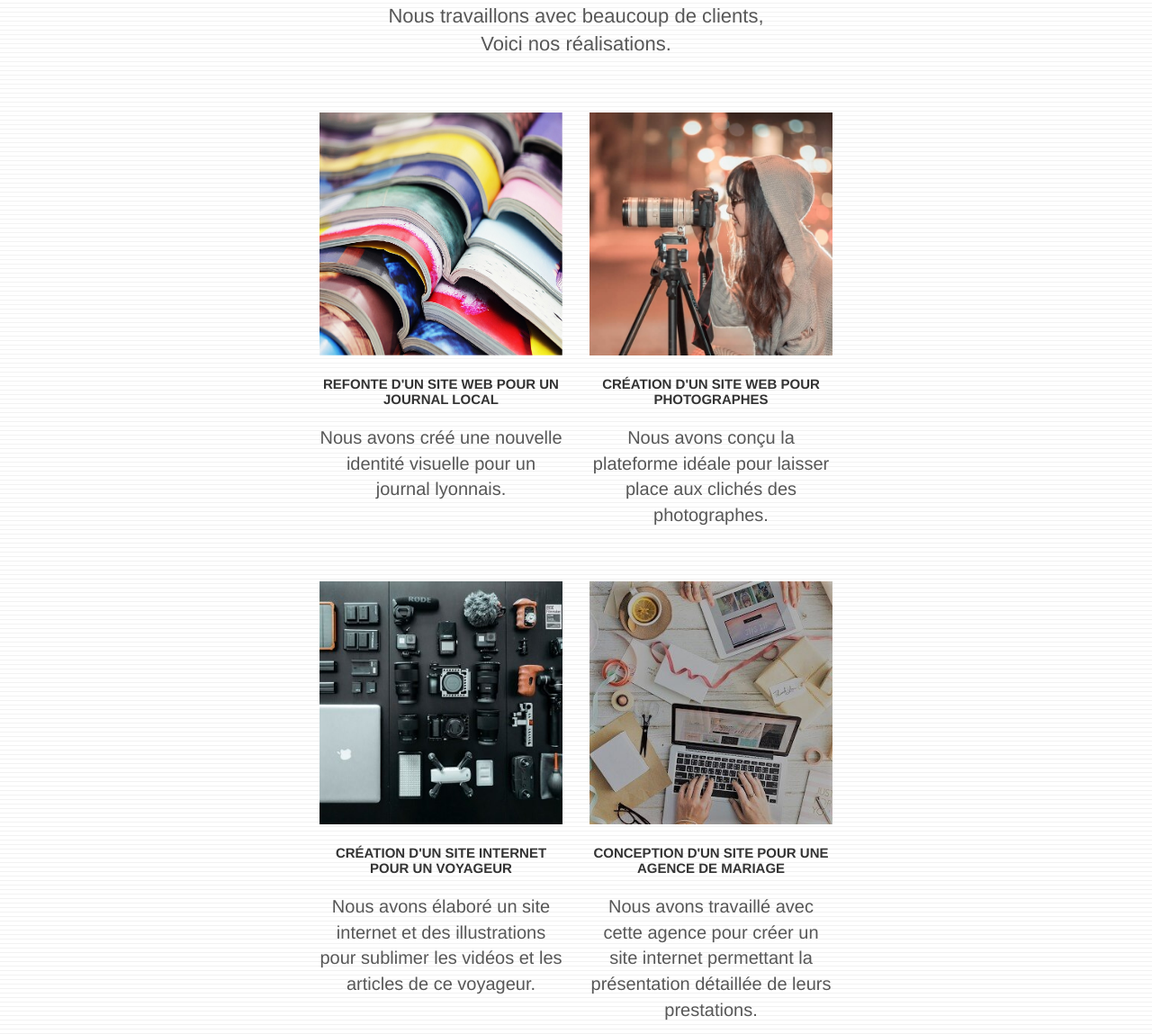
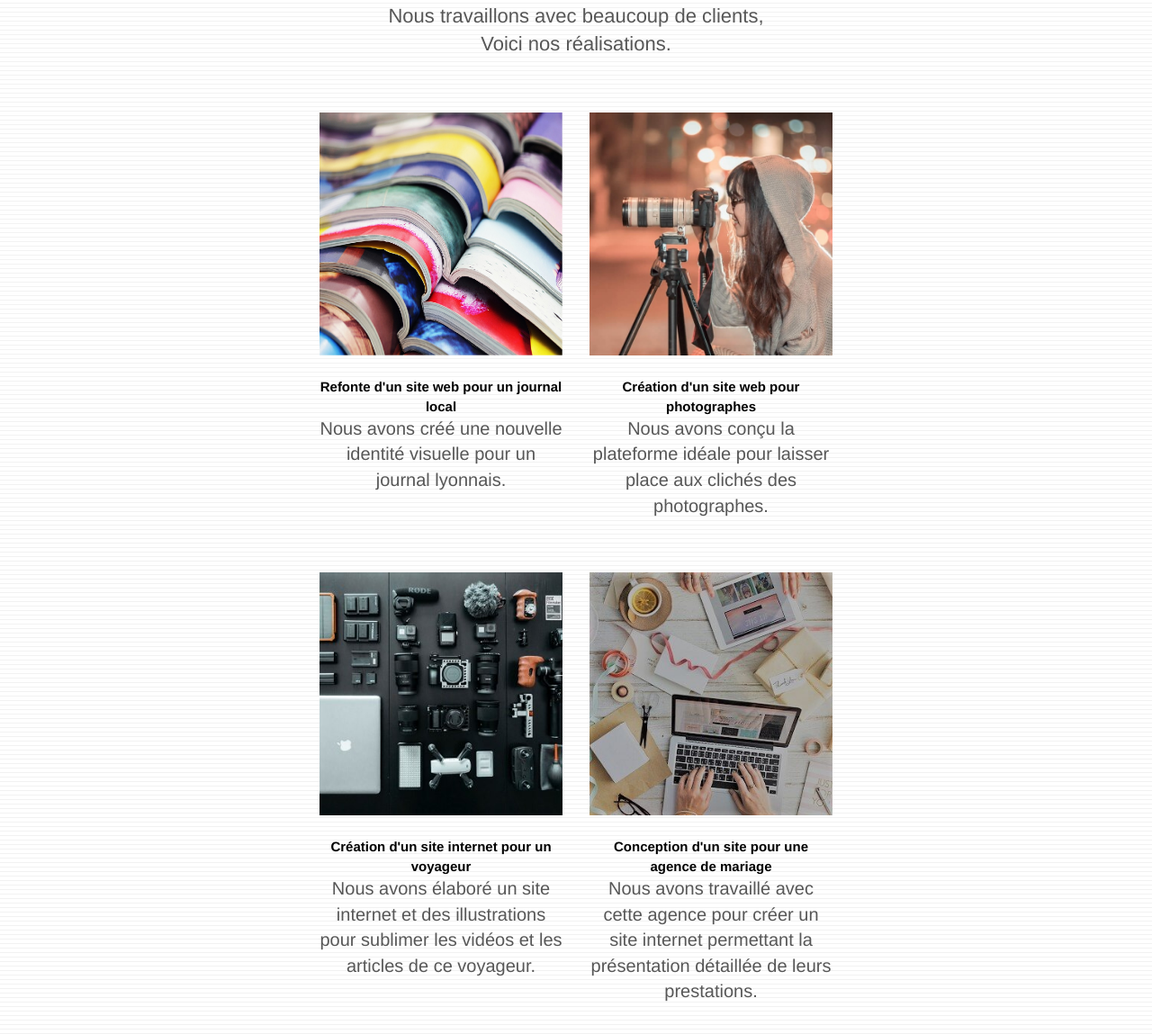
Before and after one commit to MARJAOUI/soutenancep4, a website: page index.html in a window 1280 px wide. Shown: the part 1857-3006 px from the top of the page at 90% size. Drawn offline with Linux system fonts and the light colour scheme; files whose address does not match are found by name.

Commit message:
Ajout intitule pour attributs  href

```diff
--- a/index.html
+++ b/index.html
@@ -167,19 +167,19 @@
 		</div>
 		<div class="row tight-width-whitespace portfolio-row">
 			<div class="col-sm-6">
-				<a href="#" data-lightbox="img/1.jpg" data-gallery-id="gallery-1" data-caption="Refonte d'un site web pour un journal local" data-frame="snapshot-lb"><img src="img/1.jpg" alt="un design avec la supporposition de magasines ouverts" class="img-responsive portfolio-thumb" /></a>
-				<h3 class="mg-md text-center" id="h3-1">
+				<a href="#" data-lightbox="img/1.jpg" data-gallery-id="gallery-1" data-caption="Refonte d'un site web pour un journal local" data-frame="snapshot-lb" id="titre-image-projets"><img src="img/1.jpg" alt="un design avec la supporposition de magasines ouverts" class="img-responsive portfolio-thumb" />Refonte d'un site web pour un journal local</a>
+				<!--<h3 class="mg-md text-center" id="h3-1">
 					Refonte d'un site web pour un journal local
-				</h3>
+				</h3>-->
 				<p class="text-center">
 					Nous avons créé une nouvelle identité visuelle pour un journal lyonnais.
 				</p>
 			</div>
 			<div class="col-sm-6">
-				<a href="#" data-lightbox="img/2.jpg" data-gallery-id="gallery-1" data-caption="Création d'un site web pour photographes" data-frame="snapshot-lb"><img src="img/2.jpg" class="img-responsive portfolio-thumb" alt="illustrer le design avec une photographe devant son objectif" /></a>
-				<h3 class="mg-md text-center" id="h3-2">
+				<a href="#" data-lightbox="img/2.jpg" data-gallery-id="gallery-1" data-caption="Création d'un site web pour photographes" data-frame="snapshot-lb" id="titre-image-projets"><img src="img/2.jpg" class="img-responsive portfolio-thumb" alt="illustrer le design avec une photographe devant son objectif" />Création d'un site web pour photographes</a>
+				<!--<h3 class="mg-md text-center" id="h3-2">
 					Création d'un site web pour photographes
-				</h3>
+				</h3>-->
 				<p class="text-center">
 					Nous avons conçu la plateforme idéale pour laisser place aux clichés des photographes.
 				</p>
@@ -187,19 +187,19 @@
 		</div>
 		<div class="row tight-width-whitespace portfolio-row">
 			<div class="col-sm-6">
-				<a href="#" data-lightbox="img/3.jpg" data-gallery-id="gallery-1" data-caption="Création d'un site internet pour un voyageur" data-frame="snapshot-lb"><img src="img/3.jpg" class="img-responsive portfolio-thumb" alt="Les outils nécessaires aux voyageurs pour illustrer le design "/></a>
-				<h3 class="mg-md text-center" id="h3-3">
+				<a href="#" data-lightbox="img/3.jpg" data-gallery-id="gallery-1" data-caption="Création d'un site internet pour un voyageur" data-frame="snapshot-lb" id="titre-image-projets"><img src="img/3.jpg" class="img-responsive portfolio-thumb" alt="Les outils nécessaires aux voyageurs pour illustrer le design "/>Création d'un site internet pour un voyageur</a>
+				<!--<h3 class="mg-md text-center" id="h3-3">
 					Création d'un site internet pour un voyageur
-				</h3>
+				</h3>-->
 				<p class="text-center">
 					Nous avons élaboré un site internet et des illustrations pour sublimer les vidéos et les articles de ce voyageur.
 				</p>
 			</div>
 			<div class="col-sm-6">
-				<a href="#" data-lightbox="img/4.jpg" data-gallery-id="gallery-1" data-caption="Conception d'un site pour une agence de mariage" data-frame="snapshot-lb"><img src="img/4.jpg" class="img-responsive portfolio-thumb" alt="Poste de travail avec pc portable pour la réalisation du projet" /></a>
-				<h3 class="mg-md text-center" id="h3-4">
+				<a href="#" data-lightbox="img/4.jpg" data-gallery-id="gallery-1" data-caption="Conception d'un site pour une agence de mariage" data-frame="snapshot-lb" id="titre-image-projets"><img src="img/4.jpg" class="img-responsive portfolio-thumb" alt="Poste de travail avec pc portable pour la réalisation du projet" />Conception d'un site pour une agence de mariage</a>
+				<!--<h3 class="mg-md text-center" id="h3-4">
 					Conception d'un site pour une agence de mariage
-				</h3>
+				</h3>-->
 				<p class="text-center">
 					Nous avons travaillé avec cette agence pour créer un site internet permettant la présentation détaillée de leurs prestations.
 				</p>
--- a/style.css
+++ b/style.css
@@ -1109,3 +1109,8 @@ h4 {
         text-align: center;
     }
 }
+#titre-image-projets{
+    font-size: 15px;
+    font-weight: 700 !important;
+    color:black !important;
+}
```
